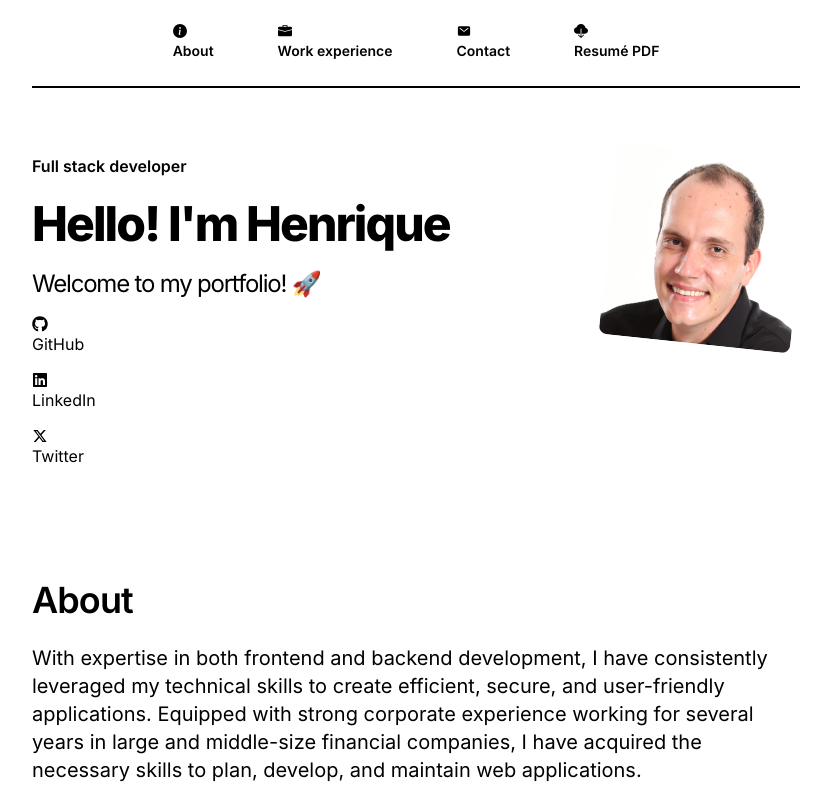
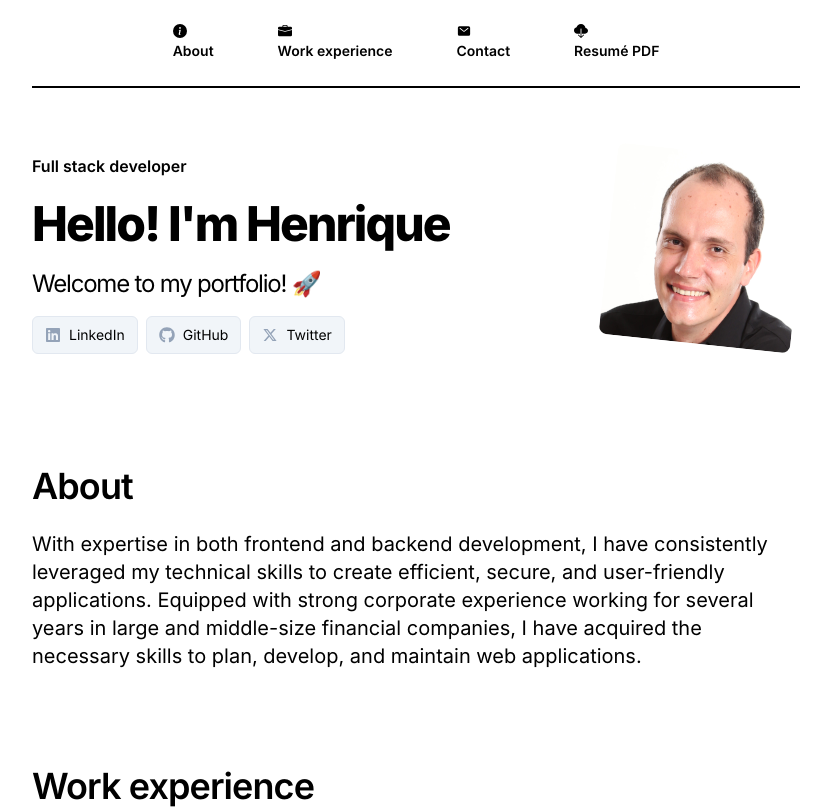
Before and after one commit to hrohden/hrohden.github.io, a React (Vite) app: page / in a window 1280 px wide. Shown: the top 809 px of the page, without its empty margins (224-1055 px from the left). Built offline with nearby package versions, Linux system fonts and the light colour scheme.

Commit message:
Refactor social media buttons in Intro section

```diff
--- a/src/components/SocialMediaButton.tsx
+++ b/src/components/SocialMediaButton.tsx
@@ -5,12 +5,12 @@ type Props = {
 };
 const SocialMediaButton = (props: Props) => {
   return (
-    <div>
-      <a href={props.url} target="_blank">
-        {props.icon}
-        {props.text}
-      </a>
-    </div>
+    <a href={props.url} target="_blank">
+      <span className="border border-slate-200 px-3 py-2 bg-slate-100 rounded-md flex flex-row gap-2 items-center">
+        <span className="text-slate-400">{props.icon}</span>
+        <span className="text-sm">{props.text}</span>
+      </span>
+    </a>
   );
 };
 export default SocialMediaButton;
--- a/src/sections/Intro.tsx
+++ b/src/sections/Intro.tsx
@@ -16,21 +16,23 @@ const Intro = () => {
         <h2 className="text-2xl font-thin tracking-tighter">
           Welcome to my portfolio! 🚀
         </h2>
+        <div className="flex gap-2">
+          <SocialMediaButton
+            url={"https://www.linkedin.com/in/henriquerohden"}
+            icon={<FaLinkedin />}
+            text="LinkedIn"
+          />
           <SocialMediaButton
             text="GitHub"
             icon={<FaGithub />}
             url={"https://www.github.com/hrohden"}
           />
           <SocialMediaButton
-          url={"https://www.linkedin.com/in/henriquerohden"}
-          icon={<FaLinkedin />}
-          text="LinkedIn"
-        />
-        <SocialMediaButton
             url={"https://www.twitter.com/henriquerohden"}
             icon={<RiTwitterXFill />}
             text="Twitter"
           />
+        </div>
       </div>
       <div className="w-1/4">
         <img src={me} className="object-cover rounded-lg rotate-6" />
```
Lines whose indentation alone changed are shown as unchanged.
